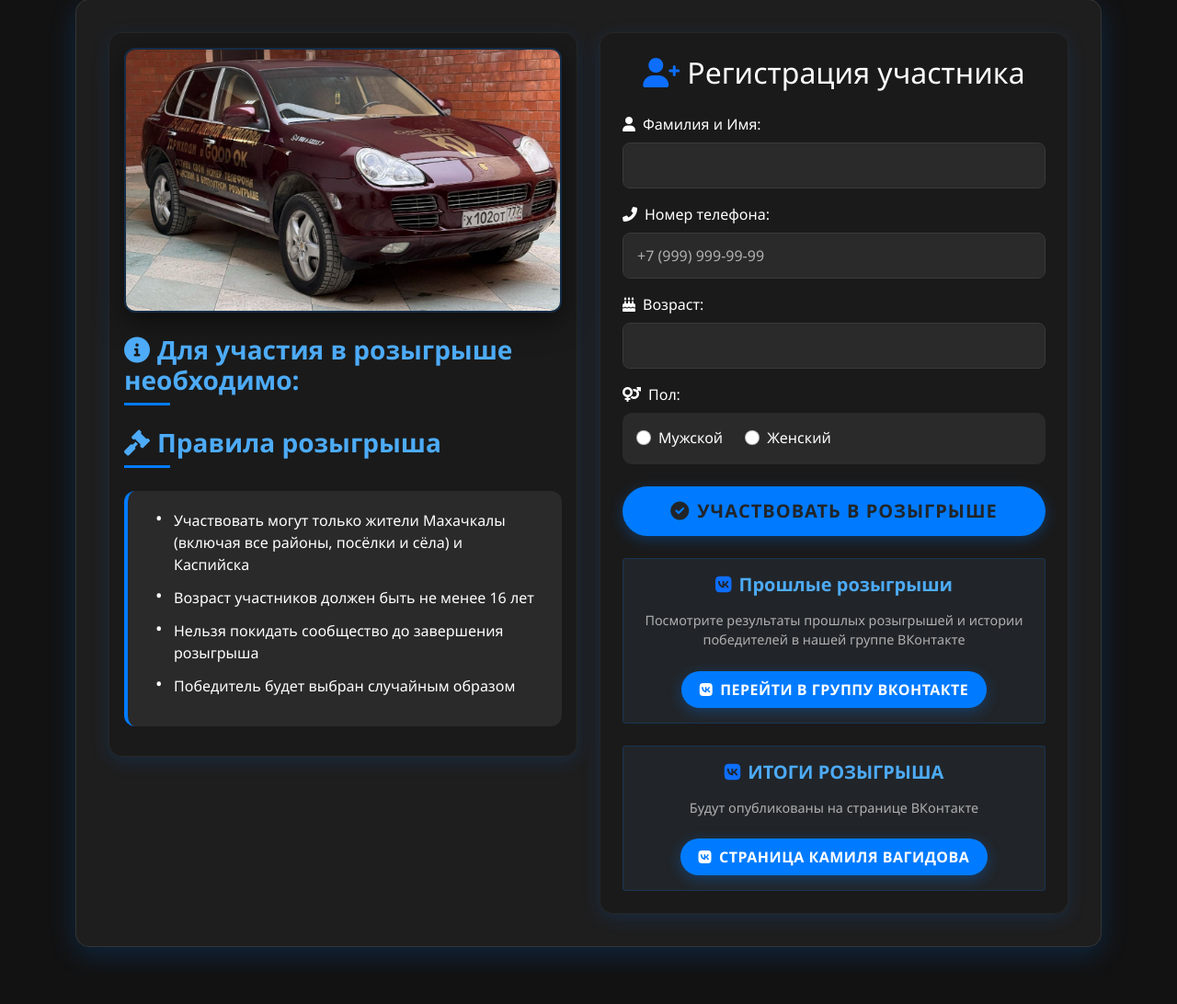
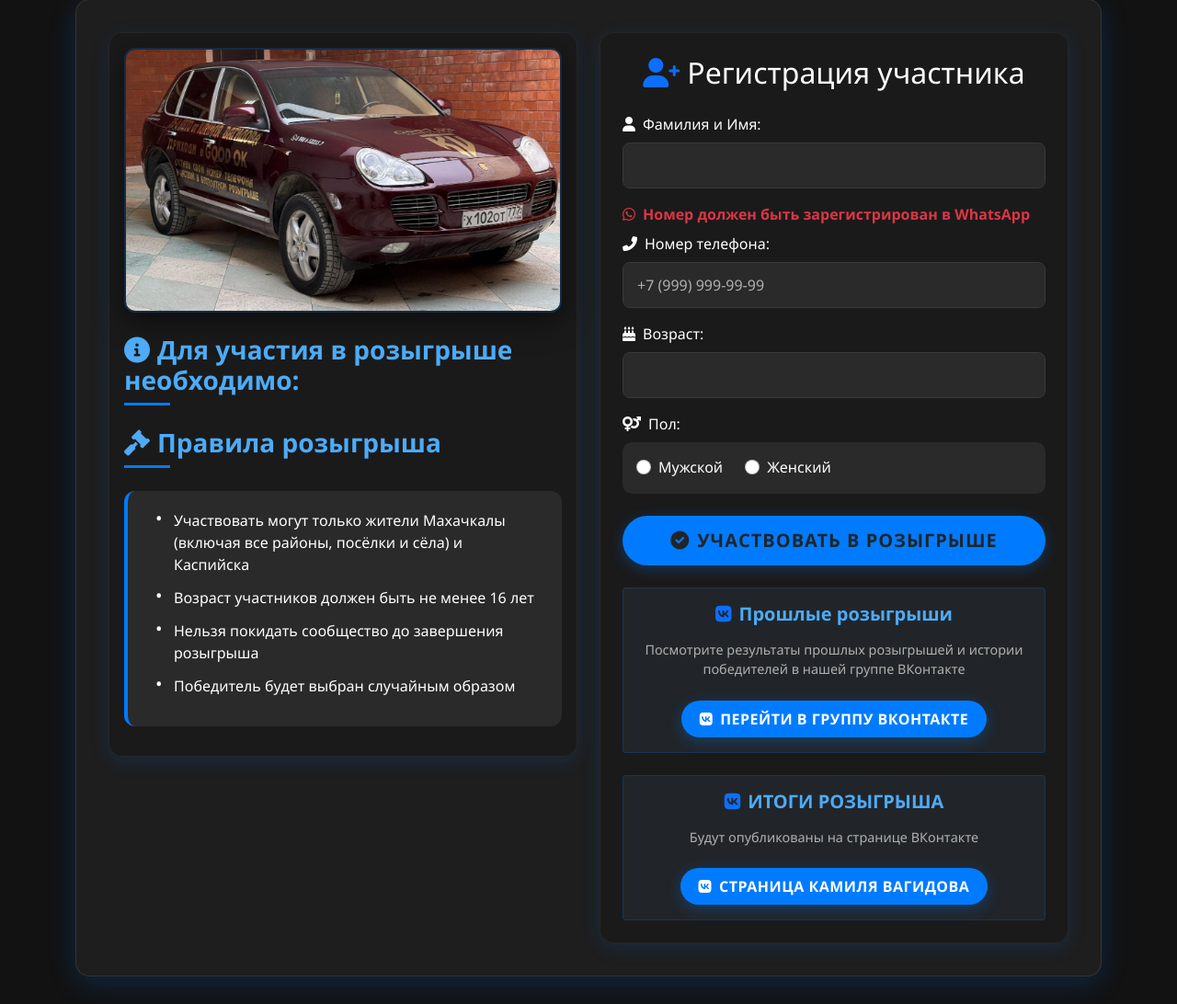
Before and after one commit to tamirlan1919/kvdarit-porshe, a Flask app: page / in a window 1280 px wide. Shown: the part 340-1432 px from the top of the page at 92% size. Before the commit the page ends 1387 px from the top, so only its background shows below. Run offline with Flask 3, Linux system fonts and the light colour scheme; some libraries are stand-ins or nearby versions.

Commit message:
правки заказчика

```diff
--- a/app/templates/index.html
+++ b/app/templates/index.html
@@ -45,6 +45,7 @@
 
                 <!-- Номер телефона -->
                 <div class="form-group mb-3">
+                    <div class="text-danger fw-bold mb-2"><i class="fab fa-whatsapp me-2"></i>Номер должен быть зарегистрирован в WhatsApp</div>
                     <label for="phone" class="form-label"><i class="fas fa-phone-alt me-2"></i>Номер телефона:</label>
                     <input type="tel" class="form-control" id="phone" name="phone" placeholder="+7 (999) 999-99-99" required>
                 </div>
```
